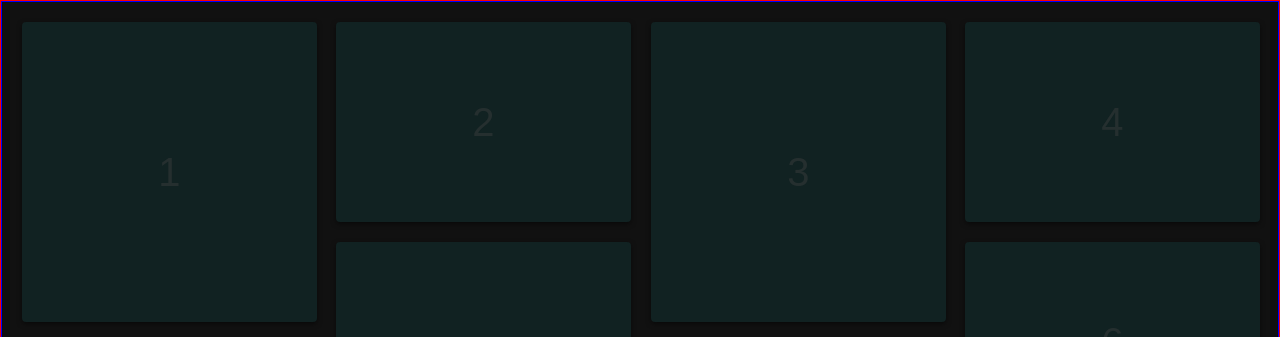
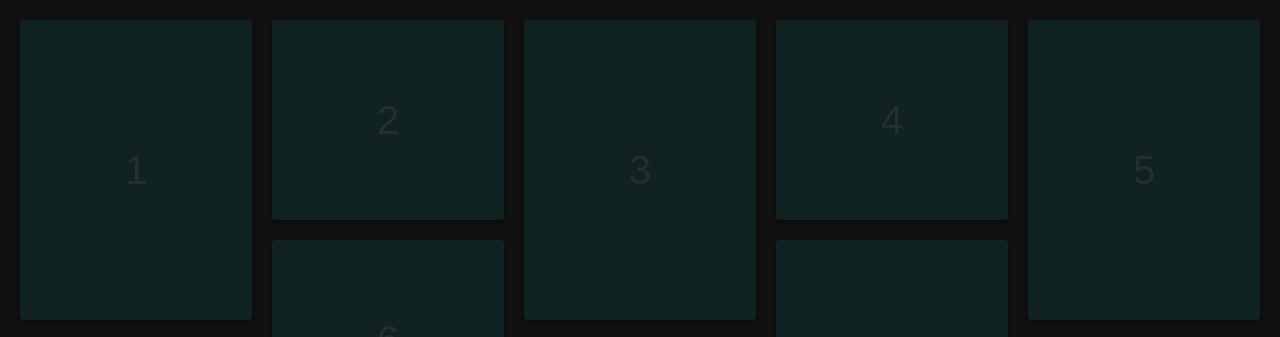
Before and after one commit to 0dizt/masonry-layout, a plain HTML site: page index.html in a window 1280 px wide. Shown: the top 337 px of the page. Drawn offline with Linux system fonts and the light colour scheme.

Commit message:
fix: update column when window resize

```diff
--- a/index.html
+++ b/index.html
@@ -12,14 +12,14 @@
       body {
         background-color: #111;
       }
-      .cards-wrap {
+      /* .cards-wrap {
         border: 1px solid red;
-        /* width: 600px; */
-      }
-      .cards {
-        /* width: 400px; */
+        width: 600px;
+      } */
+      /* .cards {
+        width: 400px;
         border: 1px solid blue;
-      }
+      } */
 
       .cards .card {
         height: 100px;
--- a/minigrid-1.0.1.js
+++ b/minigrid-1.0.1.js
@@ -149,13 +149,14 @@ let layout = new Minigrid({
   container: ".cards",
   items: ".card",
   gutter: 20,
-  column: 4,
+  column: 3,
   rtl: false,
   animateOnResize: false,
   breakPoint: {
     350: 1,
     450: 2,
-    900: 3,
-    1000: 4,
+    645: 3,
+    900: 4,
+    1200: 5,
   },
 });
```
